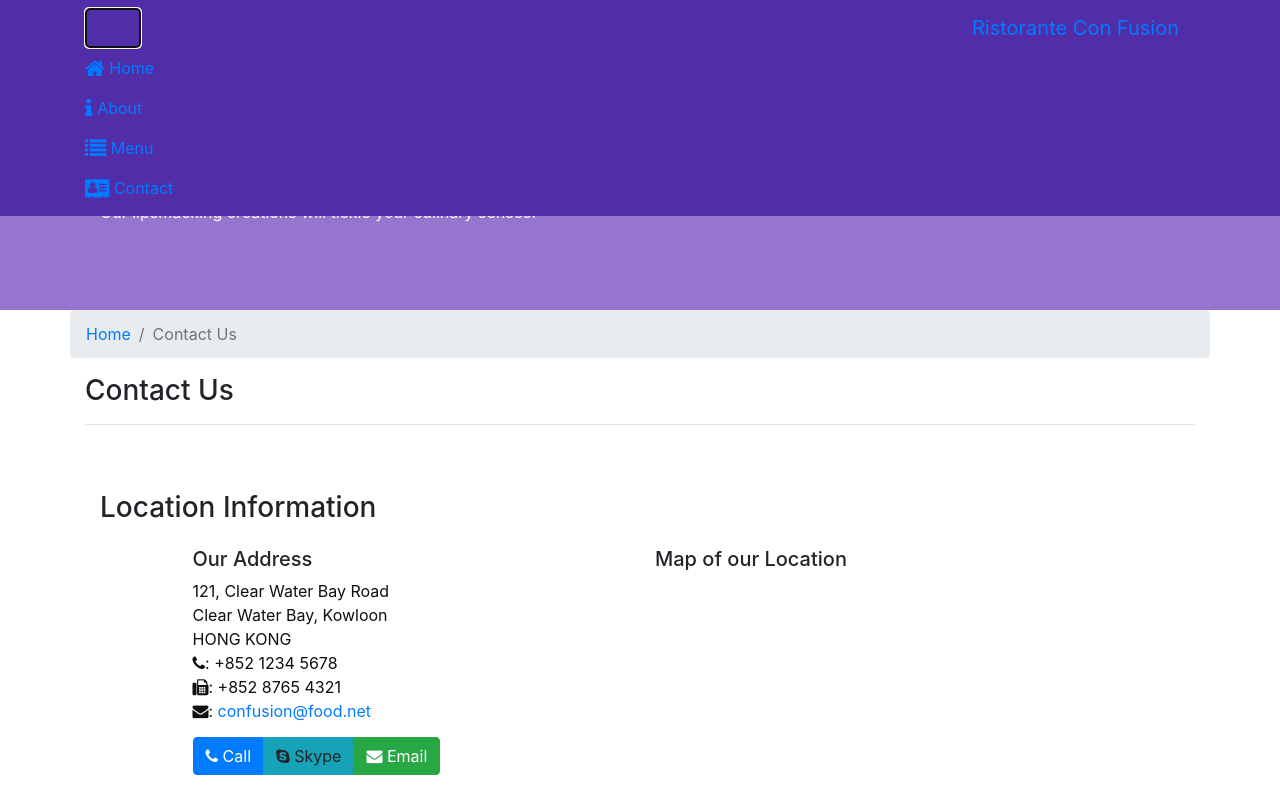
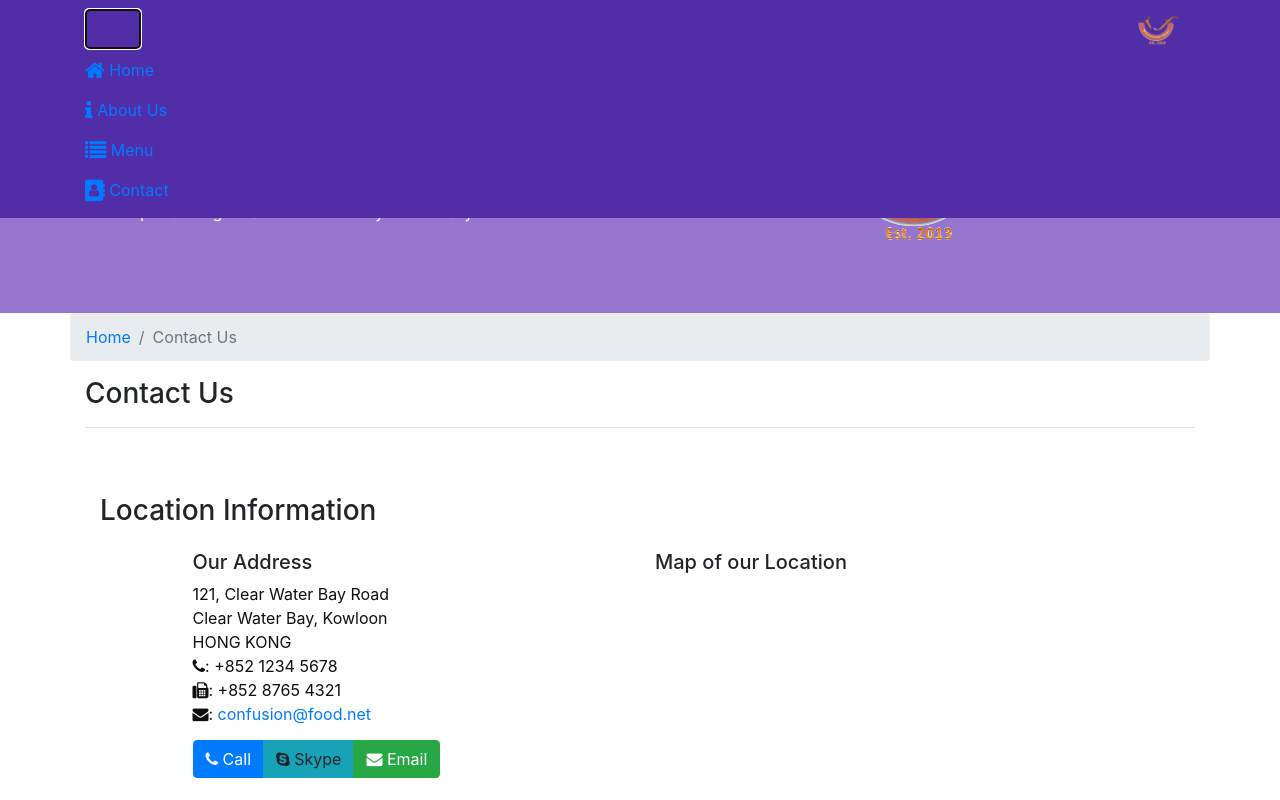
Before and after one commit to Matildevoldsen/Ristorante-Con-Fusion, a website: page contactus.html in a window 1280 px wide. Both pictures are taken after a click on the button 113 px from the left and 28 px from the top of the page. Shown: the top 800 px of the page. Drawn offline with nearby package versions, Linux system fonts and the light colour scheme.

```diff
--- a/contactus.html
+++ b/contactus.html
@@ -23,16 +23,21 @@
         <button class="navbar-toggler" type="button" data-toggle="collapse" data-target="#Navbar">
             <span class="navbar-toggler-icon"></span>
         </button>
-        <a class="navbar-brand" href="./index.html">Ristorante Con Fusion</a>
+        <a class="navbar-brand" style="color: #fff;" href="index.html"><img src="img/logo.png" height="30" width="41"> </a>
         <div class="collapse navbar-collapse" id="Navbar">
             <ul class="navbar-nav">
-                <li class="nav-item"><a class="nav-link" href="./index.html"><span class="fa fa-home fa-lg"></span> Home</a>
+                <li class="nav-item">
+                    <a href="index.html" class="nav-link"><span class="fa fa-home fa-lg"></span> Home</a>
                 </li>
-                <li class="nav-item"><a class="nav-link" href="./aboutus.html"><span class="fa fa-info fa-lg"></span>
-                    About</a></li>
-                <li class="nav-item"><a class="nav-link" href="#"><span class="fa fa-list fa-lg"></span> Menu</a></li>
-                <li class="nav-item active"><a class="nav-link" href="#"><span class="fa fa-address-card fa-lg"></span>
-                    Contact</a></li>
+                <li class="nav-item">
+                    <a href="aboutus.html" class="nav-link"><span class="fa fa-info fa-lg"></span> About Us</a>
+                </li>
+                <li class="nav-item">
+                    <a href="aboutus.html" class="nav-link"><span class="fa fa-list fa-lg"></span> Menu</a>
+                </li>
+                <li class="nav-item active">
+                    <a href="contactus.html" class="nav-link"><span class="fa fa-address-book fa-lg"></span> Contact</a>
+                </li>
             </ul>
         </div>
     </div>
@@ -46,7 +51,8 @@
                 <p>We take inspiration from the World's best cuisines, and create a unique fusion experience. Our
                     lipsmacking creations will tickle your culinary senses!</p>
             </div>
-            <div class="col col-sm">
+            <div class="col col-sm align-self-center">
+                <img src="img/logo.png" class="img-fluid">
             </div>
         </div>
     </div>
```
Also changed, not shown: aboutus.html (+4 -2 lines), index.html (+28 -10 lines), img/alberto.png (added), img/buffet.png (added), img/logo.png (added), img/uthappizza.png (added), 2 other files.
